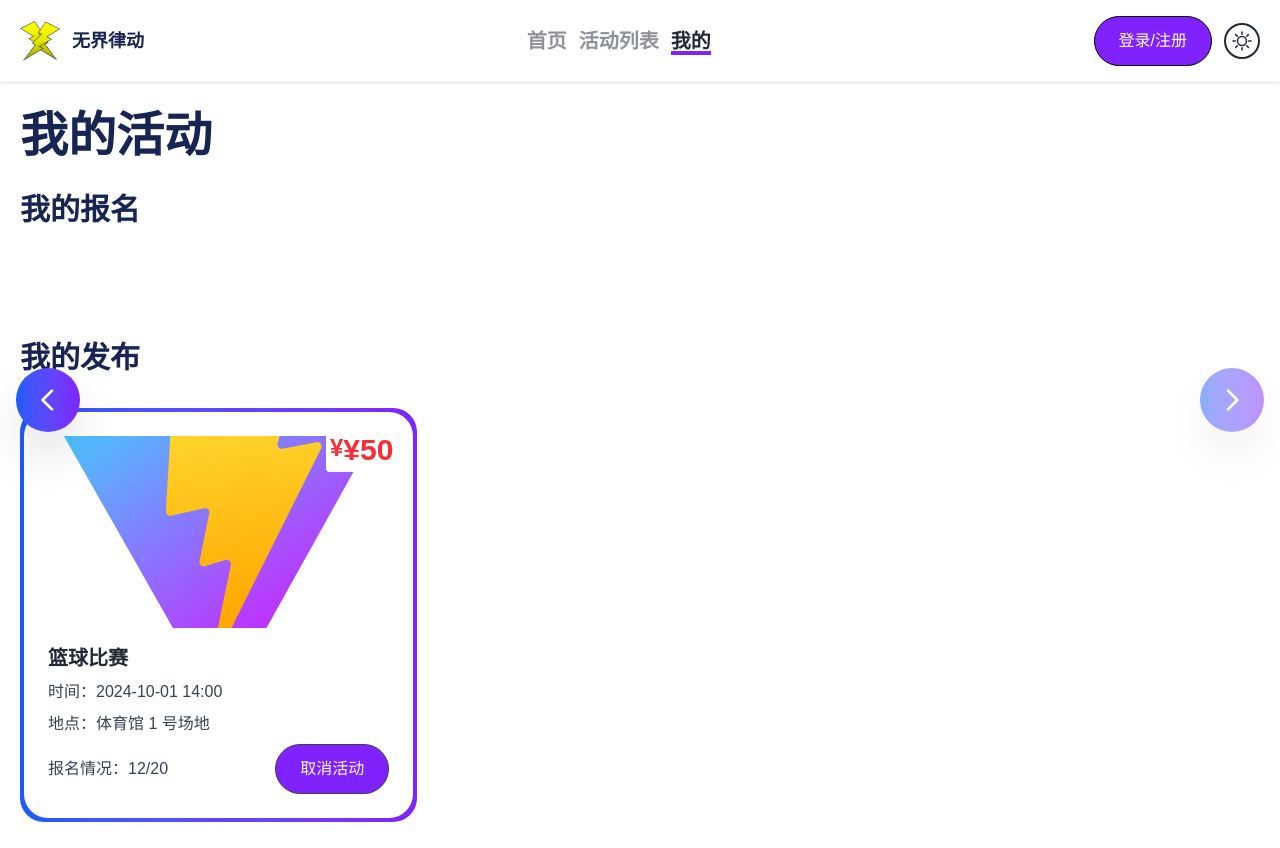
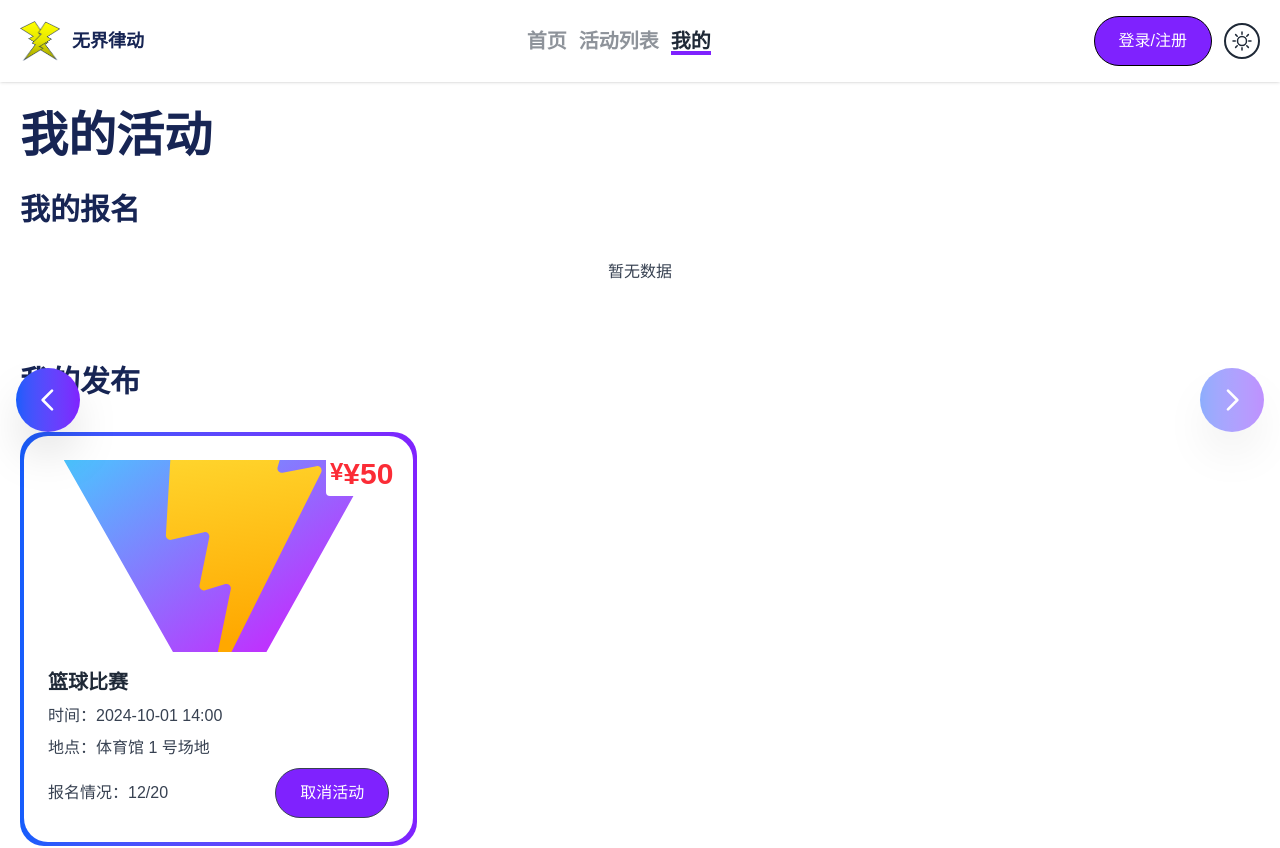
Before and after one commit to ZanytriumPH/front-end, a React (Vite) app in the folder vite-project/: page /Mine in a window 1280 px wide. Shown: the top 848 px of the page. Built offline with nearby package versions, Linux system fonts and the light colour scheme.

Commit message:
我的报名页与活动列表页排列样式相同，增设暂无数据提示

```diff
--- a/vite-project/src/components/elements/MyRegistered.jsx
+++ b/vite-project/src/components/elements/MyRegistered.jsx
@@ -31,7 +31,10 @@ export const MyRegistered = () => {
     return (
         <div>
             <h2 className="text-heading-1 text-3xl font-bold mb-8">我的报名</h2>
-            <div className="grid grid-cols-2 gap-6 md:grid-cols-3">
+            {registeredActivities.length === 0 ? (
+                <p className="text-heading-3 text-center">暂无数据</p>
+            ) : (
+                <div className="grid grid-cols-2 gap-6 md:grid-cols-2 lg:grid-cols-3 mb-8">
                     {registeredActivities.map((activity, index) => (
                         <MyRegisteredCard
                             key={index}
@@ -46,6 +49,7 @@ export const MyRegistered = () => {
                         />
                     ))}
                 </div>
+            )}
         </div>
     );
 };
--- a/vite-project/src/components/shared/BaseActivityDetail.jsx
+++ b/vite-project/src/components/shared/BaseActivityDetail.jsx
@@ -19,7 +19,7 @@ export const BaseActivityDetail = ({ isOpen, onClose, id, signedUp, total, butto
             try {
                 const response = await fetch(`/api/activities/${id}`);
                 const result = await response.json();
-                console.log('服务器返回的活动详情数据:', result);
+                // console.log('服务器返回的活动详情数据:', result);
                 if (result.success && result.data) {
                     setActivity(result.data);
 
@@ -90,7 +90,6 @@ export const BaseActivityDetail = ({ isOpen, onClose, id, signedUp, total, butto
         }
     };
 
-    // 根据主题状态设置背景色
     const backgroundColorClass = theme === 'dark' ? 'bg-gray-800 text-white' : 'bg-white text-gray-800';
     return (
         <div className="fixed inset-0 z-50 flex items-center justify-center bg-black/60 backdrop-blur-sm transition-opacity duration-300">
```
Lines whose indentation alone changed are shown as unchanged.
